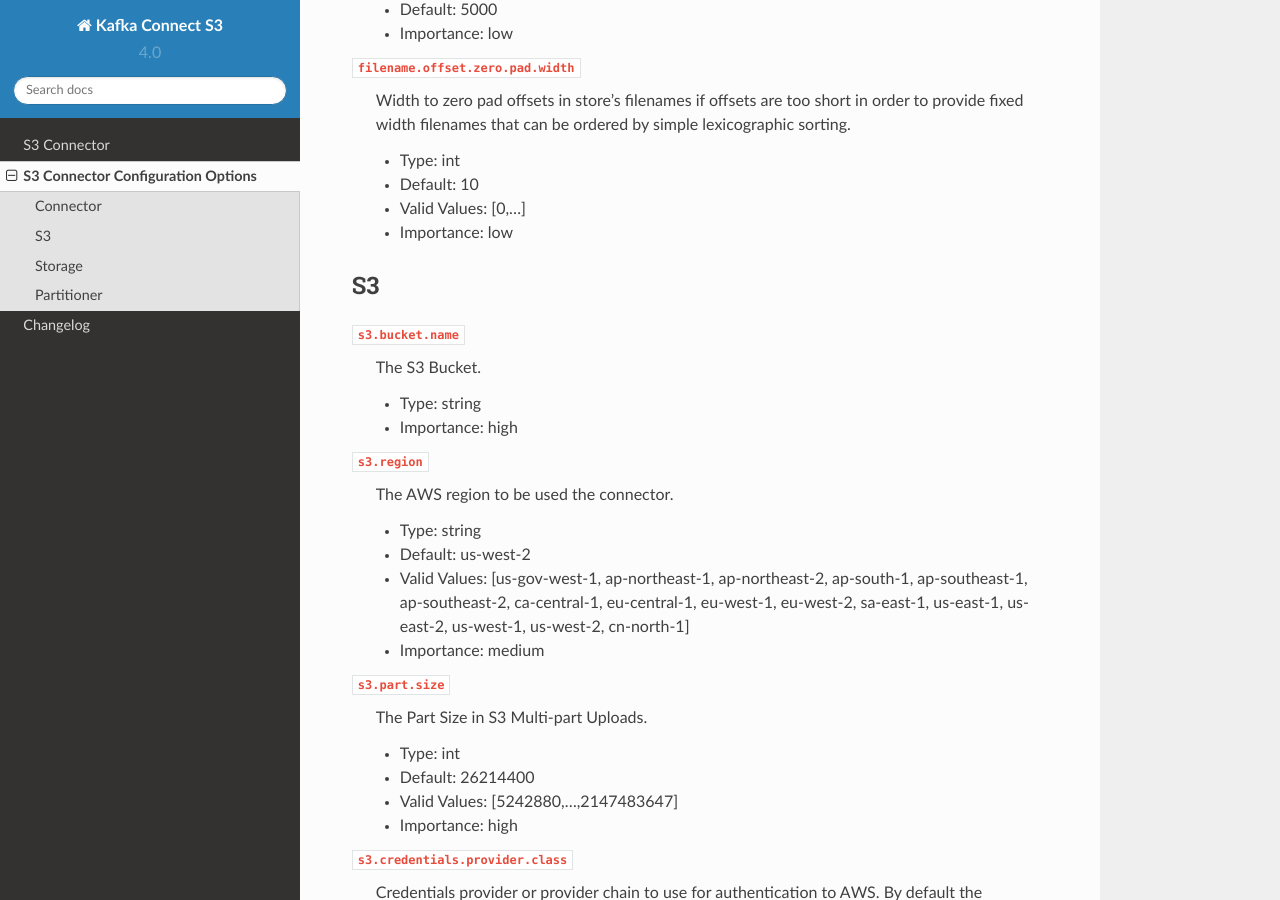
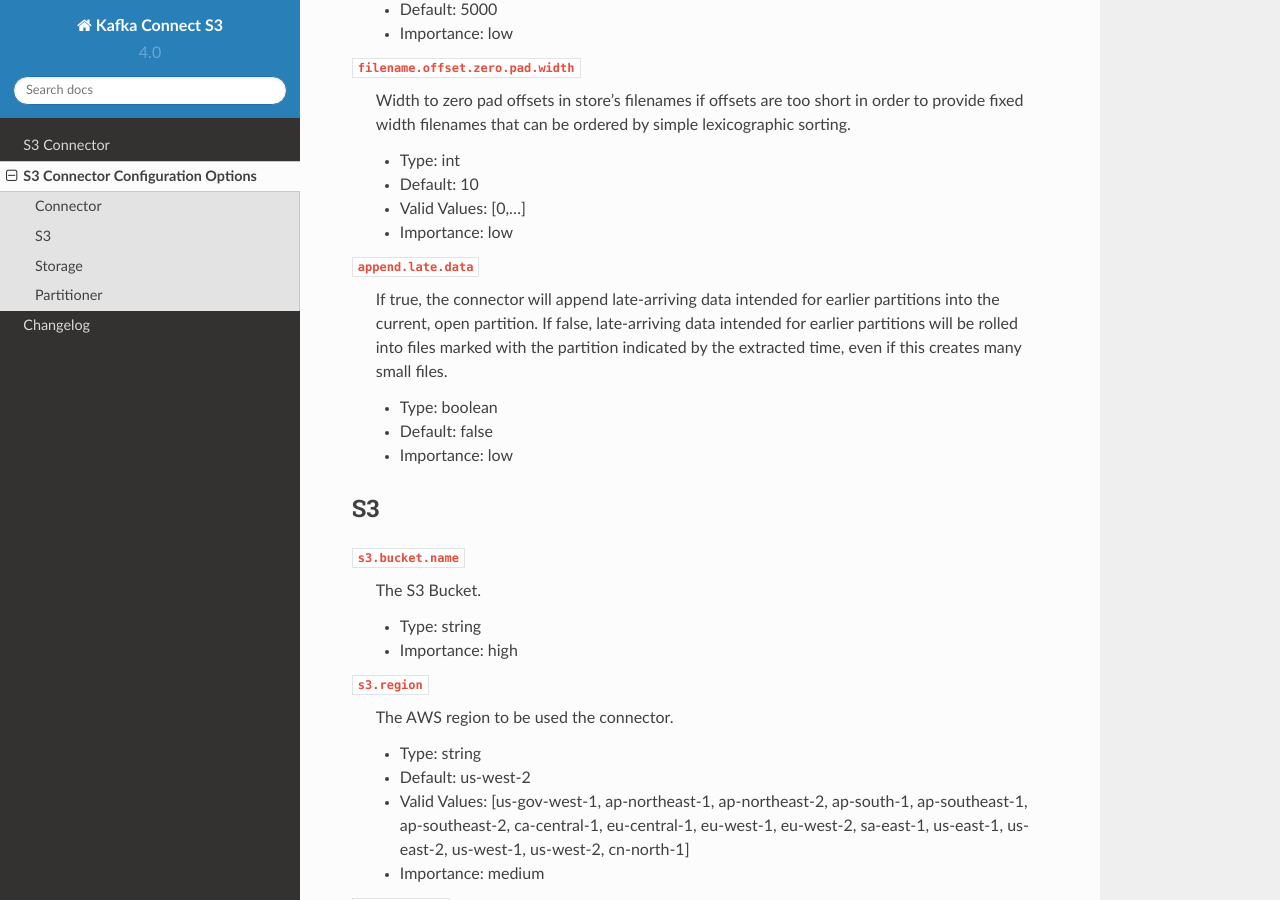
Before and after one commit to confluentinc/kafka-connect-storage-cloud, a Sphinx documentation site: the page built from kafka-connect-s3/docs/configuration_options.rst, in a window 1280 px wide and 900 px high, scrolled down 1232 px. Built offline with Sphinx 7.4.7 and the Read the Docs theme 2.0.0, drawn with Linux system fonts in a browser that asks for light colours.

Commit message:
Add config documentation for appending late arriving records

```diff
--- a/kafka-connect-s3/docs/configuration_options.rst
+++ b/kafka-connect-s3/docs/configuration_options.rst
@@ -52,6 +52,13 @@
   * Type: int
   * Default: 10
   * Valid Values: [0,...]
+  * Importance: low
+
+``append.late.data``
+  If true, the connector will append late-arriving data intended for earlier partitions into the current, open partition. If false, late-arriving data intended for earlier partitions will be rolled into files marked with the partition indicated by the extracted time, even if this creates many small files.
+
+  * Type: boolean
+  * Default: false
   * Importance: low
 
 S3
```
